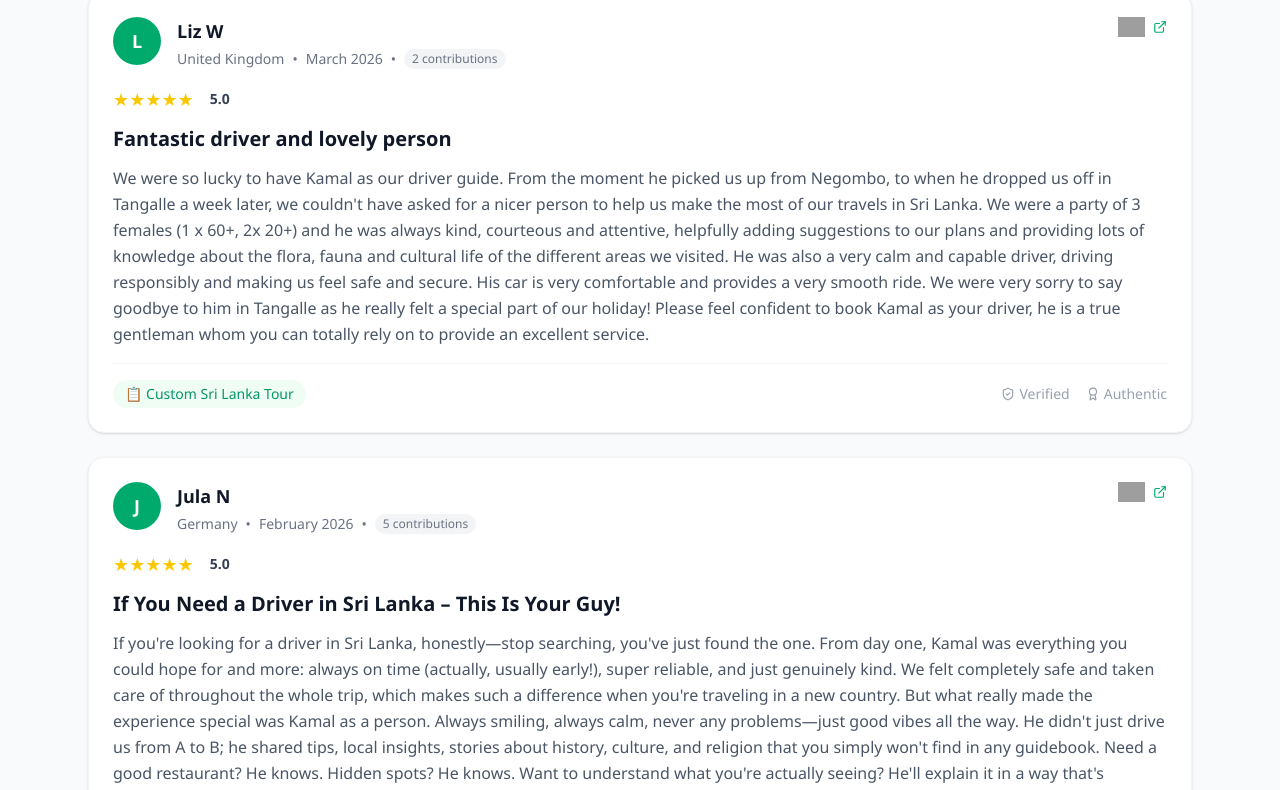
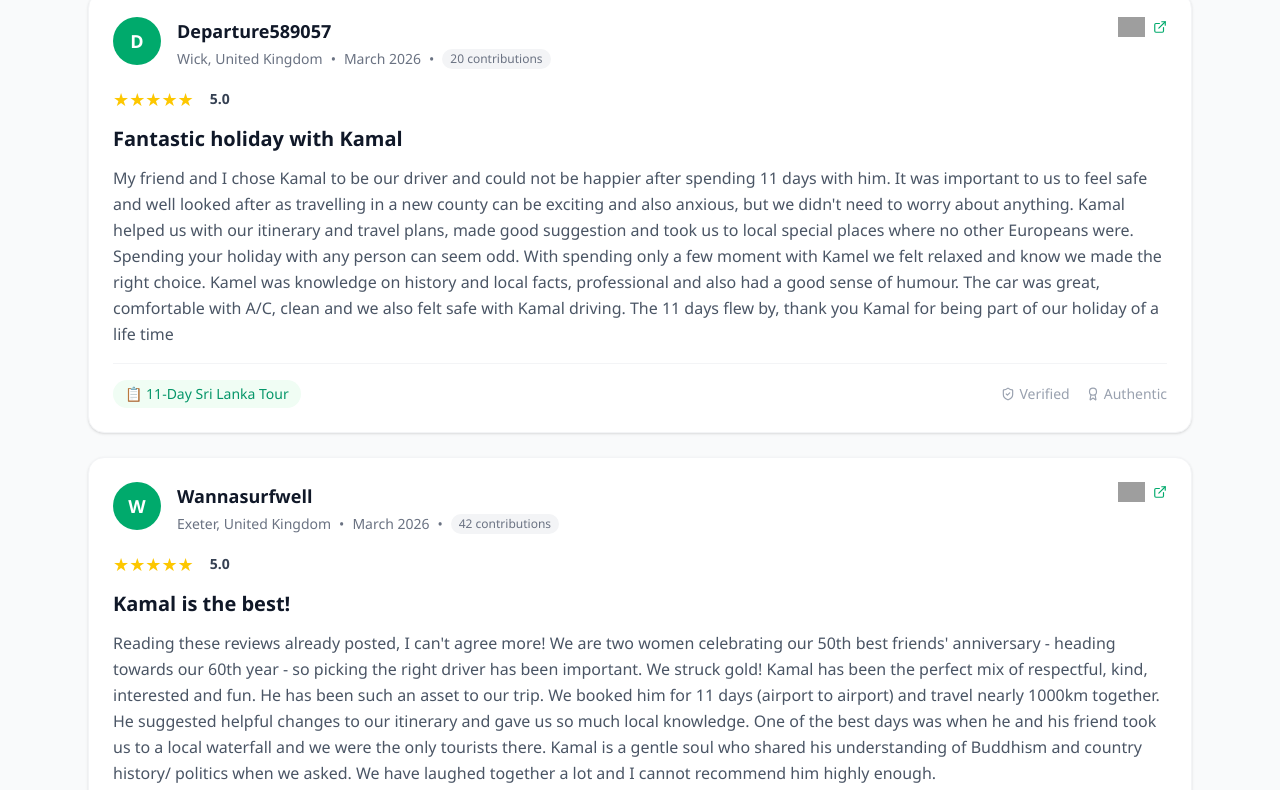
Before and after one commit to ShehanRW/TGWX, a React (Vite) app: page /reviews in a window 1280 px wide. Shown: the part 1040-1830 px from the top of the page. Built offline with nearby package versions, Linux system fonts and the light colour scheme; grey boxes are pictures that could not be loaded.

Commit message:
update-260727-review

```diff
--- a/src/pages/Reviews.jsx
+++ b/src/pages/Reviews.jsx
@@ -3,17 +3,36 @@ import { Star, ExternalLink, MapPin, Calendar, Users, ThumbsUp, MessageSquare, A
 import { Link } from "react-router-dom";
 import Seo from "../components/common/Seo";
 
-<Seo
-  title="Insi Tours | Reviews"
-  description="Read authentic reviews from our satisfied customers about their experiences with Insi Tours Tour Guides. Discover what makes our Sri Lankan tours special."
-  path="/reviews"
-/>
-
-// Mock Reviews Data
 const getMockReviews = () => {
   return [
     {
       id: 1,
+      reviewer: "Departure589057",
+      rating: 5,
+      date: "March 2026",
+      location: "Wick, United Kingdom",
+      title: "Fantastic holiday with Kamal",
+      text: "My friend and I chose Kamal to be our driver and could not be happier after spending 11 days with him. It was important to us to feel safe and well looked after as travelling in a new county can be exciting and also anxious, but we didn't need to worry about anything. Kamal helped us with our itinerary and travel plans, made good suggestion and took us to local special places where no other Europeans were. Spending your holiday with any person can seem odd. With spending only a few moment with Kamel we felt relaxed and know we made the right choice. Kamel was knowledge on history and local facts, professional and also had a good sense of humour. The car was great, comfortable with A/C, clean and we also felt safe with Kamal driving. The 11 days flew by, thank you Kamal for being part of our holiday of a life time",
+      tour: "11-Day Sri Lanka Tour",
+      platform: "TripAdvisor",
+      contributions: "20 contributions",
+      tripadvisorLink: "https://www.tripadvisor.com/Attraction_Review-g293962-d34193720-Reviews-Insi_Tours-Colombo_Western_Province.html"
+    },
+    {
+      id: 2,
+      reviewer: "Wannasurfwell",
+      rating: 5,
+      date: "March 2026",
+      location: "Exeter, United Kingdom",
+      title: "Kamal is the best!",
+      text: "Reading these reviews already posted, I can't agree more! We are two women celebrating our 50th best friends' anniversary - heading towards our 60th year - so picking the right driver has been important. We struck gold! Kamal has been the perfect mix of respectful, kind, interested and fun. He has been such an asset to our trip. We booked him for 11 days (airport to airport) and travel nearly 1000km together. He suggested helpful changes to our itinerary and gave us so much local knowledge. One of the best days was when he and his friend took us to a local waterfall and we were the only tourists there. Kamal is a gentle soul who shared his understanding of Buddhism and country history/ politics when we asked. We have laughed together a lot and I cannot recommend him highly enough.",
+      tour: "11-Day Sri Lanka Tour",
+      platform: "TripAdvisor",
+      contributions: "42 contributions",
+      tripadvisorLink: "https://www.tripadvisor.com/Attraction_Review-g293962-d34193720-Reviews-Insi_Tours-Colombo_Western_Province.html"
+    },
+    {
+      id: 3,
       reviewer: "Liz W",
       rating: 5,
       date: "March 2026",
@@ -26,7 +45,7 @@ const getMockReviews = () => {
       tripadvisorLink: "https://www.tripadvisor.com/Attraction_Review-g293962-d34193720-Reviews-Insi_Tours-Colombo_Western_Province.html"
     },
     {
-      id: 2,
+      id: 4,
       reviewer: "Jula N",
       rating: 5,
       date: "February 2026",
@@ -39,7 +58,7 @@ const getMockReviews = () => {
       tripadvisorLink: "https://www.tripadvisor.com/Attraction_Review-g293962-d34193720-Reviews-Insi_Tours-Colombo_Western_Province.html"
     },
     {
-      id: 3,
+      id: 5,
       reviewer: "Michelle R",
       rating: 5,
       date: "January 2026",
@@ -52,7 +71,7 @@ const getMockReviews = () => {
       tripadvisorLink: "https://www.tripadvisor.com/Attraction_Review-g293962-d34193720-Reviews-Insi_Tours-Colombo_Western_Province.html"
     },
     {
-      id: 4,
+      id: 6,
       reviewer: "Stay51790330359",
       rating: 5,
       date: "December 2025",
@@ -65,7 +84,7 @@ const getMockReviews = () => {
       tripadvisorLink: "https://www.tripadvisor.com/Attraction_Review-g293962-d34193720-Reviews-Insi_Tours-Colombo_Western_Province.html"
     },
     {
-      id: 5,
+      id: 7,
       reviewer: "Bevan A",
       rating: 5,
       date: "November 2025",
@@ -78,7 +97,33 @@ const getMockReviews = () => {
       tripadvisorLink: "https://www.tripadvisor.com/Attraction_Review-g293962-d34193720-Reviews-Insi_Tours-Colombo_Western_Province.html"
     },
     {
-      id: 6,
+      id: 8,
+      reviewer: "Marcos V",
+      rating: 5,
+      date: "October 2025",
+      location: "Argentina",
+      title: "The best in Sri Lanka",
+      text: "We chose Kamal because of the recommendation of friends who came a few weeks early and were with him. We couldn't have got it right. He is probably the best guide and best person in all of Sri Lanka. We stayed with him for 6 days, from the arrival where he picked us up at the Colombo airport until finishing our trip in the south. He cares about everything, organizes everything according to what we wanted at any moment, according to the weather and on top of that he got everything right where we went, restaurants, little-known places to visit. Anyway, if you come to Sri Lanka do not hesitate and choose yes or yes to Kamal, you will thank me. For us he is like a friend already, and it is impossible to be a better person than him.",
+      tour: "6-Day Sri Lanka Tour",
+      platform: "TripAdvisor",
+      contributions: "2 contributions",
+      tripadvisorLink: "https://www.tripadvisor.com/Attraction_Review-g293962-d34193720-Reviews-Insi_Tours-Colombo_Western_Province.html"
+    },
+    {
+      id: 9,
+      reviewer: "J D",
+      rating: 5,
+      date: "September 2025",
+      location: "United Kingdom",
+      title: "SL private driver tour",
+      text: "Kamal is incredible! 11/10! We chose kamal to be our driver and from the very beginning he was amazing. Before our arrival in SL we had clear communication, with a warm and inviting tone. He accommodated our split late arrivals and drop offs. We wanted a basic and seamless drive around SL, enjoying the scenery with not too many stops which Kamal provided. Kamal was welcoming, kind and we felt very safe. Kamal offered additional options, history, and fun facts about each area and was always on time and available. We will be recommending Kamal to everyone we speak to visiting SL. Thank you again Kamal for making our trip a memorable one.",
+      tour: "Custom Sri Lanka Tour",
+      platform: "TripAdvisor",
+      contributions: "2 contributions",
+      tripadvisorLink: "https://www.tripadvisor.com/Attraction_Review-g293962-d34193720-Reviews-Insi_Tours-Colombo_Western_Province.html"
+    },
+    {
+      id: 10,
       reviewer: "Benjamin K",
       rating: 5,
       date: "October 2025",
@@ -111,13 +156,11 @@ const Stars = ({ rating, size = 16 }) => (
 // TripAdvisor Write a Review Widget Component
 const TripAdvisorWriteReviewWidget = () => {
   useEffect(() => {
-    // Remove existing script if any
     const existingScript = document.querySelector('script[src*="cdswritereviewlgvi"]');
     if (existingScript) {
       existingScript.remove();
     }
 
-    // Create and add the widget script
     const script = document.createElement('script');
     script.src = "https://www.jscache.com/wejs?wtype=cdswritereviewlgvi&uniq=505&locationId=34193720&lang=en_US&lang=en_US&display_version=2";
     script.async = true;
@@ -216,10 +259,15 @@ const Reviews = () => {
 
   return (
     <div className="min-h-screen bg-gray-50 overflow-x-hidden">
-      {/* Hero Section - Fixed padding for navigation */}
+      <Seo
+        title="Insi Tours | Reviews"
+        description="Read authentic reviews from our satisfied customers about their experiences with Insi Tours Tour Guides. Discover what makes our Sri Lankan tours special."
+        path="/reviews"
+      />
+
+      {/* Hero Section */}
       <section className="bg-gradient-to-br from-primary-500 to-primary-600 text-white px-4 pt-[140px] sm:pt-[160px] lg:pt-[180px] pb-12 sm:pb-16">
         <div className="max-w-6xl mx-auto">
-
           <div className="text-center mb-8 sm:mb-12">
             <h1 className="text-3xl sm:text-4xl md:text-5xl font-extrabold mb-3 sm:mb-4">Customer Reviews</h1>
             <p className="text-sm sm:text-base md:text-lg text-white/90 max-w-2xl mx-auto px-2">
```
Also changed, not shown: src/pages/home/sections/HeroSection.jsx (+58 -22 lines).
